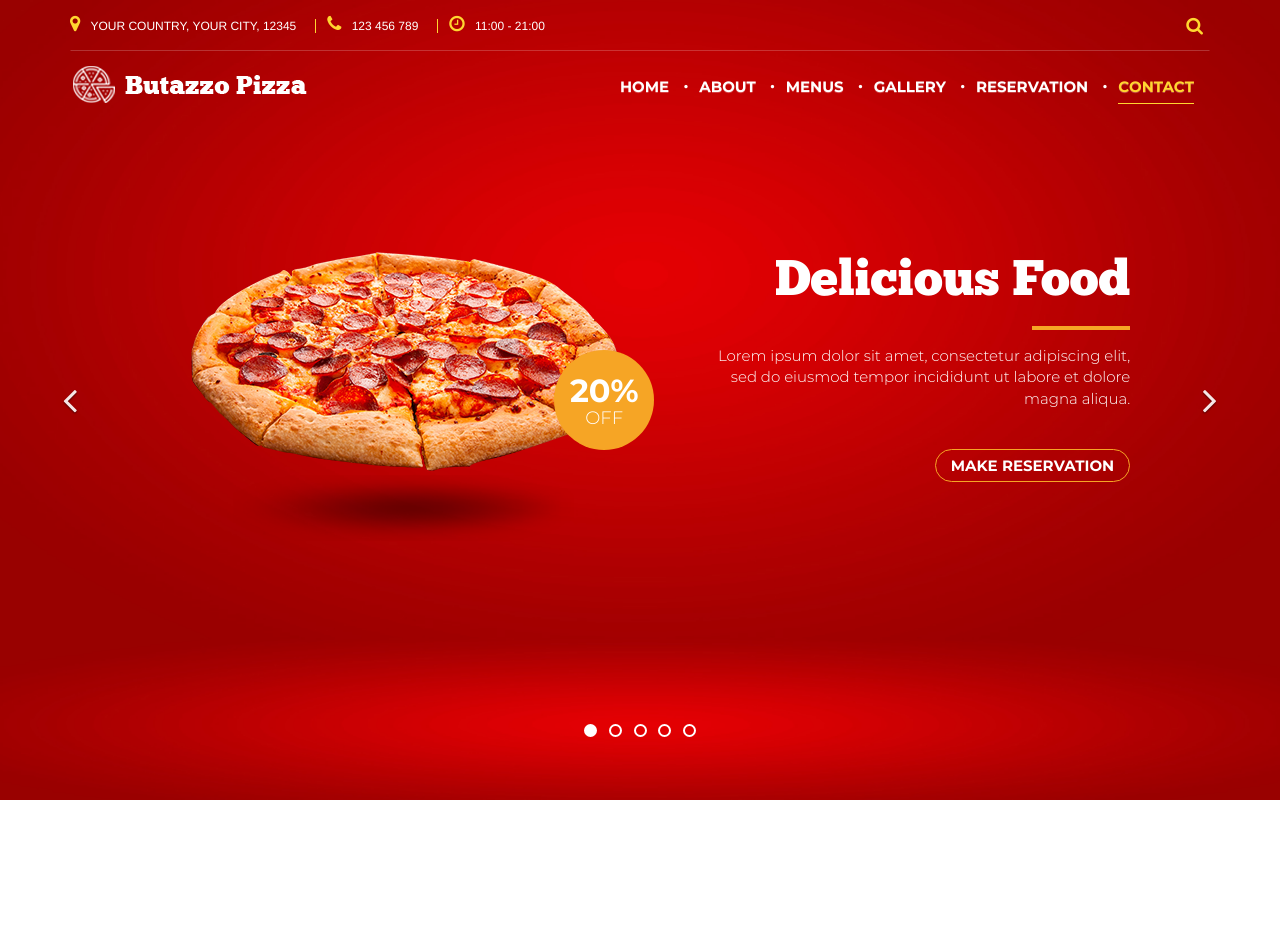
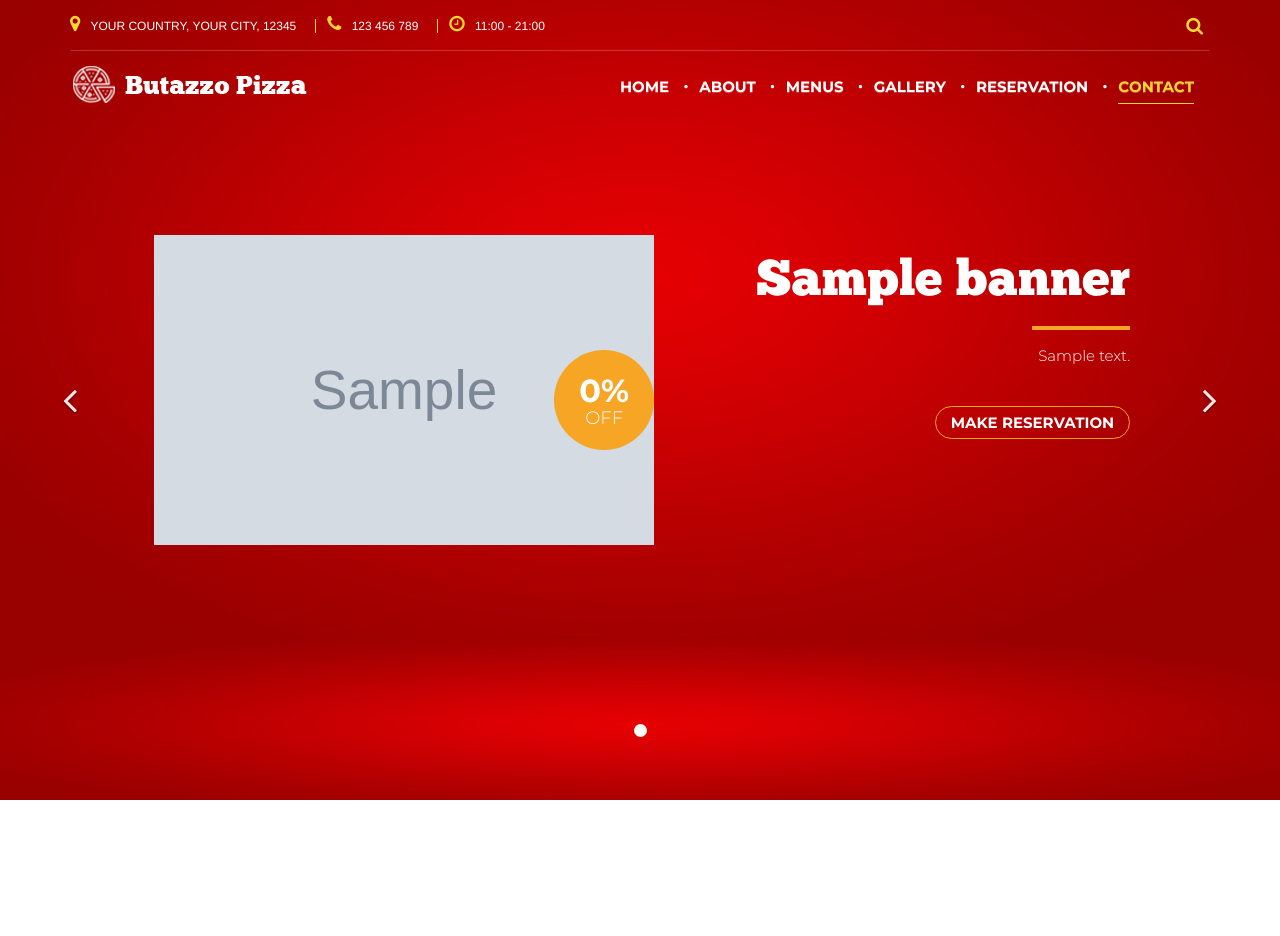
Before and after one commit to turdalievbehzod/butazzo, a Django app: page / in a window 1280 px wide. Shown: the top 936 px of the page. Run offline with Django 5.2, Linux system fonts and the light colour scheme; tables that the repository leaves empty hold one stand-in row (values such as "Sample post"); grey boxes marked "Sample" are stand-in pictures; some libraries are stand-ins or nearby versions.

Commit message:
Показывать баннеры из БД в главной карусели

```diff
--- a/shared/views.py
+++ b/shared/views.py
@@ -3,11 +3,7 @@ from shared.models import Banner
 
 
 def home_page_view(request):
-    return render(request, 'index.html')
-
-
-def index(request):
-    banners = Banner.objects.filter(is_active=True)
+    banners = Banner.objects.order_by('-created_at')
 
     return render(request, 'index.html', {
         'banners': banners
--- a/templates/index.html
+++ b/templates/index.html
@@ -73,14 +73,19 @@
         <div id="main-carousel" class="carousel slide" data-ride="carousel">
             <div class="container pos_rel">
 
+
                 <!-- Indicators -->
+                {% if banners %}
+                <ol class="carousel-indicators">
+                    {% for banner in banners %}
+                    <li data-target="#main-carousel" data-slide-to="{{ forloop.counter0 }}" class="{% if forloop.first %}active{% endif %}"></li>
+                    {% endfor %}
+                </ol>
+                {% else %}
                 <ol class="carousel-indicators">
                     <li data-target="#main-carousel" data-slide-to="0" class="active"></li>
-                    <li data-target="#main-carousel" data-slide-to="1"></li>
-                    <li data-target="#main-carousel" data-slide-to="2"></li>
-                    <li data-target="#main-carousel" data-slide-to="3"></li>
-                    <li data-target="#main-carousel" data-slide-to="4"></li>
                 </ol>
+                {% endif %}
 
                 <!-- Controls -->
                 <a class="left carousel-control" href="#main-carousel" role="button" data-slide="prev">
@@ -92,8 +97,28 @@
 
                 <!-- Wrapper for slides -->
                 <div class="carousel-inner" role="listbox">
-
-                    <!-- Carousel items   -->
+                    {% if banners %}
+                    {% for banner in banners %}
+                    <div class="item {% if forloop.first %}active{% endif %}">
+                        <div class="carousel-caption">
+                            <div class="fadeUp item_img">
+                                <img src="{{ banner.image.url }}" alt="{{ banner.title }}"/>
+                                <div class="item_badge">
+                                    <span class="badge_btext">{{ banner.discount }}%</span>
+                                    <span class="badge_stext">OFF</span>
+                                </div>
+                            </div>
+                            <div class="fadeUp fade-slow item_details">
+                                <h4 class="item_name">{{ banner.title }}</h4>
+                                <p class="item_info">{{ banner.description }}</p>
+                                <div class="item_link_box">
+                                    <a href="#reservation" class="item_link page-scroll">Make Reservation</a>
+                                </div>
+                            </div>
+                        </div>
+                    </div>
+                    {% endfor %}
+                    {% else %}
                     <div class="item active">
                         <div class="carousel-caption">
                             <div class="fadeUp item_img">
@@ -105,94 +130,14 @@
                             </div>
                             <div class="fadeUp fade-slow item_details">
                                 <h4 class="item_name">Delicious Food</h4>
-                                <p class="item_info">Lorem ipsum dolor sit amet, consectetur adipiscing elit, sed do
-                                    eiusmod tempor incididunt ut labore et dolore magna aliqua.</p>
+                                <p class="item_info">Lorem ipsum dolor sit amet, consectetur adipiscing elit, sed do eiusmod tempor incididunt ut labore et dolore magna aliqua.</p>
                                 <div class="item_link_box">
                                     <a href="#reservation" class="item_link page-scroll">Make Reservation</a>
                                 </div>
                             </div>
                         </div>
                     </div>
-
-                    <div class="item">
-                        <div class="carousel-caption">
-                            <div class="fadeUp item_img">
-                                <img src="{% static 'img/photos/tortilla.png' %}" alt="sample"/>
-                                <div class="item_badge">
-                                    <span class="badge_btext">20%</span>
-                                    <span class="badge_stext">OFF</span>
-                                </div>
-                            </div>
-                            <div class="fadeUp fade-slow item_details">
-                                <h4 class="item_name">Delicious Food</h4>
-                                <p class="item_info">Lorem ipsum dolor sit amet, consectetur adipiscing elit, sed do
-                                    eiusmod tempor incididunt ut labore et dolore magna aliqua.</p>
-                                <div class="item_link_box">
-                                    <a href="#reservation" class="item_link page-scroll">Make Reservation</a>
-                                </div>
-                            </div>
-                        </div>
-                    </div>
-
-                    <div class="item">
-                        <div class="carousel-caption">
-                            <div class="fadeUp item_img">
-                                <img src="{% static 'img/photos/burger.png' %}" alt="sample"/>
-                                <div class="item_badge">
-                                    <span class="badge_btext">20%</span>
-                                    <span class="badge_stext">OFF</span>
-                                </div>
-                            </div>
-                            <div class="fadeUp fade-slow item_details">
-                                <h4 class="item_name">Delicious Food</h4>
-                                <p class="item_info">Lorem ipsum dolor sit amet, consectetur adipiscing elit, sed do
-                                    eiusmod tempor incididunt ut labore et dolore magna aliqua.</p>
-                                <div class="item_link_box">
-                                    <a href="#reservation" class="item_link page-scroll">Make Reservation</a>
-                                </div>
-                            </div>
-                        </div>
-                    </div>
-
-                    <div class="item">
-                        <div class="carousel-caption">
-                            <div class="fadeUp item_img">
-                                <img src="{% static 'img/photos/pizza.png' %}" alt="sample"/>
-                                <div class="item_badge">
-                                    <span class="badge_btext">20%</span>
-                                    <span class="badge_stext">OFF</span>
-                                </div>
-                            </div>
-                            <div class="fadeUp fade-slow item_details">
-                                <h4 class="item_name">Delicious Food</h4>
-                                <p class="item_info">Lorem ipsum dolor sit amet, consectetur adipiscing elit, sed do
-                                    eiusmod tempor incididunt ut labore et dolore magna aliqua.</p>
-                                <div class="item_link_box">
-                                    <a href="#reservation" class="item_link page-scroll">Make Reservation</a>
-                                </div>
-                            </div>
-                        </div>
-                    </div>
-
-                    <div class="item">
-                        <div class="carousel-caption">
-                            <div class="fadeUp item_img">
-                                <img src="{% static 'img/photos/burger.png' %}" alt="sample"/>
-                                <div class="item_badge">
-                                    <span class="badge_btext">20%</span>
-                                    <span class="badge_stext">OFF</span>
-                                </div>
-                            </div>
-                            <div class="fadeUp fade-slow item_details">
-                                <h4 class="item_name">Delicious Food</h4>
-                                <p class="item_info">Lorem ipsum dolor sit amet, consectetur adipiscing elit, sed do
-                                    eiusmod tempor incididunt ut labore et dolore magna aliqua.</p>
-                                <div class="item_link_box">
-                                    <a href="#reservation" class="item_link page-scroll">Make Reservation</a>
-                                </div>
-                            </div>
-                        </div>
-                    </div>
+                    {% endif %}
                 </div>
 
             </div>
```
